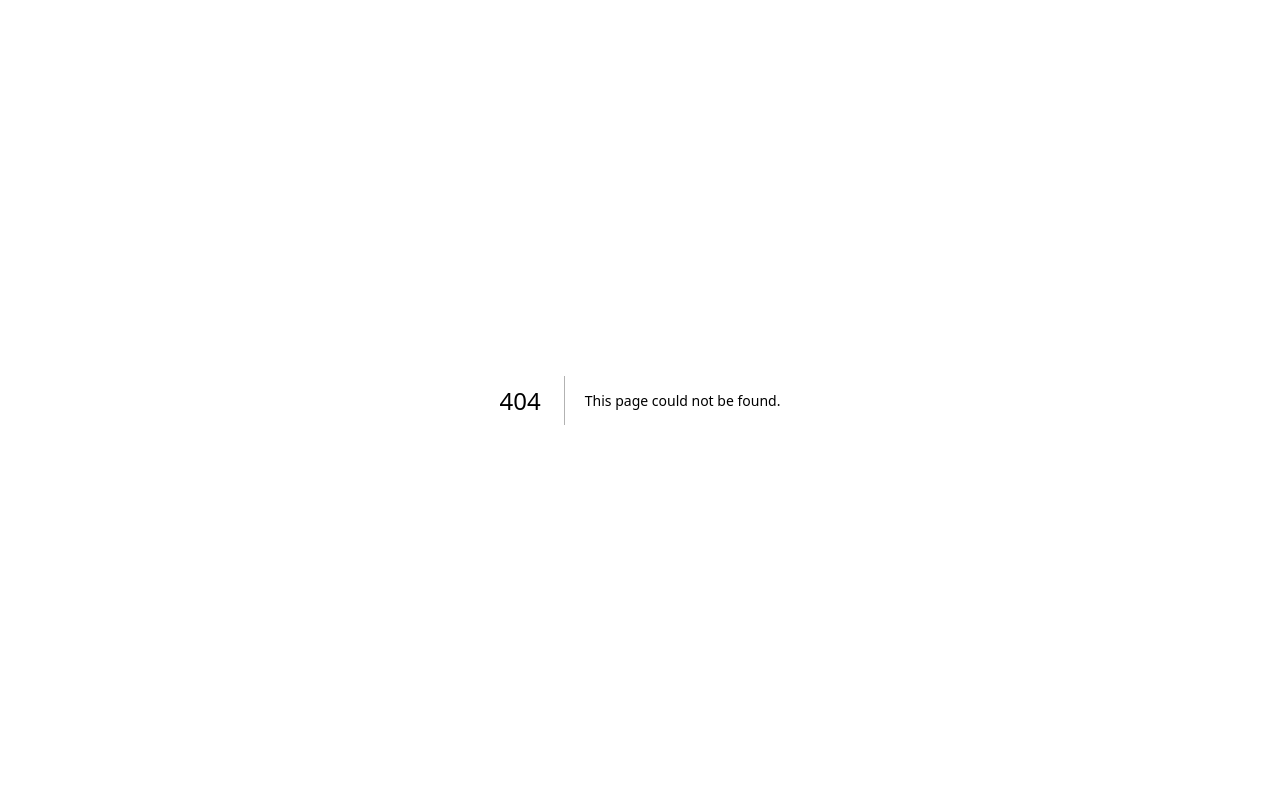
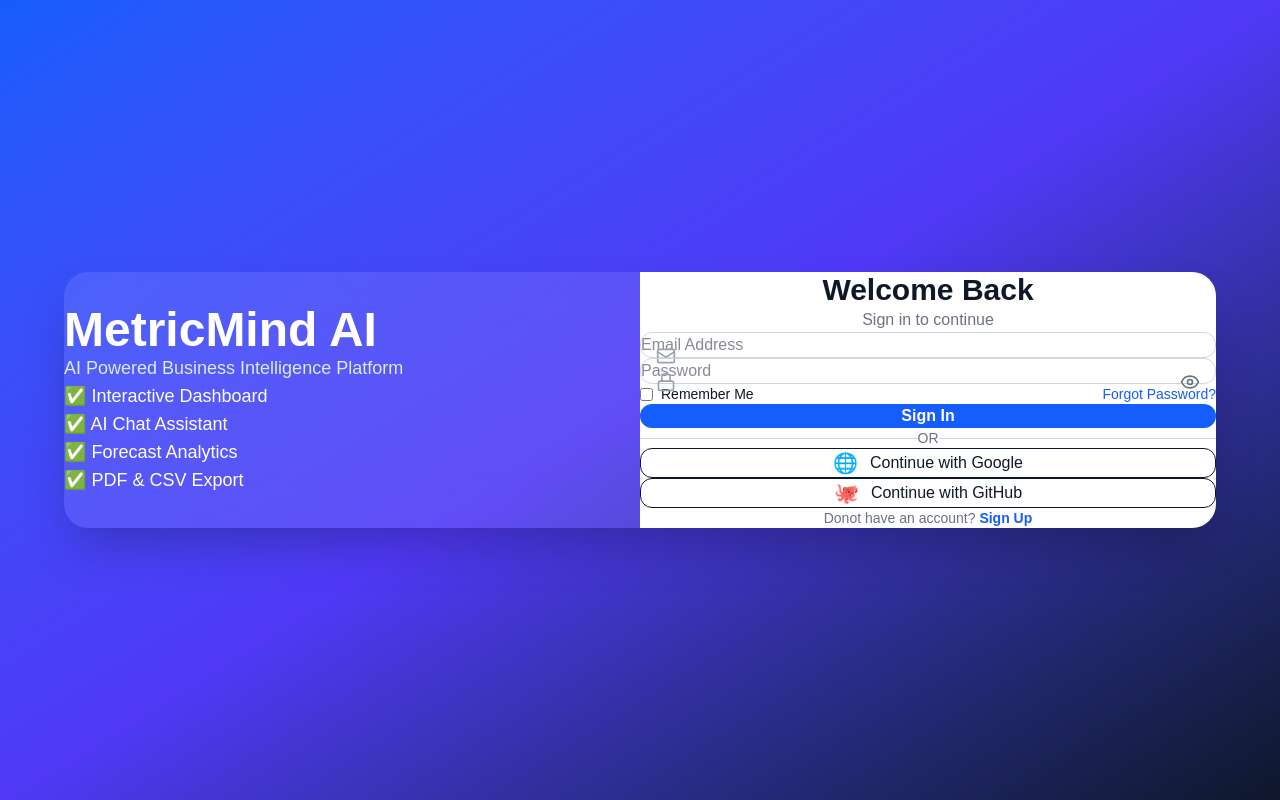
Before and after one commit to hifza-pixel/MetricMind_AI, a Next.js app in the folder metricmind-frontend/: page /login in a window 1280 px wide. Before the commit this address had no page. Built offline with nearby package versions, Linux system fonts and the light colour scheme.

Commit message:
Day 4: Login Module Complete

```diff
--- a/metricmind-frontend/src/app/ai-chat/page.tsx
+++ b/metricmind-frontend/src/app/ai-chat/page.tsx
@@ -27,7 +27,7 @@
 
   <ChatSidebar />
 
-  <div className="flex-1 flex flex-col"></div>
+  <div className="flex-1 flex flex-col">
 
           {/* Chat Area */}
           <div className="flex-1 overflow-y-auto p-6">
@@ -50,13 +50,9 @@
 </div>
 
           {/* Chat Input Placeholder */}
-          <div className="border-t border-slate-200 dark:border-slate-700 p-4">
-  <div className="rounded-xl border border-slate-300 dark:border-slate-600 p-3 text-gray-400">
-    Ask MetricMind AI anything...
-  </div>
+
+<ChatInput />
 </div>
-<ChatInput />
-
         </div>
 
       </div>
--- a/metricmind-frontend/src/app/dashboard/page.tsx
+++ b/metricmind-frontend/src/app/dashboard/page.tsx
@@ -2,42 +2,33 @@
 import KPICard from "../../components/cards/KPICard";
 import RevenueChart from "../../components/charts/RevenueChart";
 import SalesRegionChart from "../../components/charts/SalesRegionChart";
+
 export default function DashboardPage() {
   return (
     <DashboardLayout>
       <div className="space-y-6">
+
         <div>
           <h1 className="text-3xl font-bold">Executive Dashboard</h1>
           <p className="text-gray-500">
             Welcome to MetricMind AI Analytics Platform
           </p>
         </div>
+
+        {/* KPI Cards */}
         <div className="grid grid-cols-1 md:grid-cols-2 xl:grid-cols-4 gap-6">
-          <KPICard
-            title="Revenue"
-            value="₹12.8L"
-            change="+12%"
-          />
-          <KPICard
-            title="Profit"
-            value="₹3.4L"
-            change="+8%"
-          />
-          <KPICard
-            title="Orders"
-            value="2,356"
-            change="+15%"
-          />
-          <KPICard
-            title="Customers"
-            value="1,240"
-            change="+6%"
-          />
-          <div className="grid grid-cols-1 xl:grid-cols-2 gap-6">
-  <RevenueChart />
-  <SalesRegionChart />
-</div>
+          <KPICard title="Revenue" value="₹12.8L" change="+12%" />
+          <KPICard title="Profit" value="₹3.4L" change="+8%" />
+          <KPICard title="Orders" value="2,356" change="+15%" />
+          <KPICard title="Customers" value="1,240" change="+6%" />
         </div>
+
+        {/* Charts */}
+        <div className="grid grid-cols-1 xl:grid-cols-2 gap-6">
+          <RevenueChart />
+          <SalesRegionChart />
+        </div>
+
       </div>
     </DashboardLayout>
   );
--- /dev/null
+++ b/metricmind-frontend/src/app/login/page.tsx
@@ -0,0 +1,186 @@
+"use client";
+
+import { useState } from "react";
+import { motion } from "framer-motion";
+import {Mail,Lock,Eye,EyeOff,} from "lucide-react";
+
+export default function LoginPage() {
+  const [showPassword, setShowPassword] = useState(false);
+  const [rememberMe, setRememberMe] = useState(false);
+  const [loading, setLoading] = useState(false);
+  const [email, setEmail] = useState("");
+  const [password, setPassword] = useState("");
+  const [error, setError] = useState("");
+  const [success, setSuccess] = useState("");
+  const handleLogin = () => {
+    setError("");
+    setSuccess("");
+    if (!email || !password) {
+      setError("Please fill in all fields.");
+      return;
+    }
+    if (!email.includes("@")) {
+      setError("Please enter a valid email address.");
+      return;
+    }
+    if (password.length < 6) {
+      setError("Password must be at least 6 characters.");
+      return;
+    }
+    setLoading(true);
+    setTimeout(() => {
+      setLoading(false);
+      setSuccess("Login successful! Redirecting...");
+    }, 1500);
+  };
+  return (
+    <div className="min-h-screen bg-gradient-to-br from-blue-600 via-indigo-600 to-slate-900 flex items-center justify-center px-4">
+      <div className="grid lg:grid-cols-2 bg-white/10 backdrop-blur-xl rounded-3xl overflow-hidden shadow-2xl w-full max-w-6xl">
+        {/* Left Side */}
+        <div className="hidden lg:flex flex-col justify-center p-12 text-white">
+          <h1 className="text-5xl font-bold">MetricMind AI</h1>
+          <p className="mt-6 text-lg text-blue-100">
+            AI Powered Business Intelligence Platform
+          </p>
+          <ul className="mt-10 space-y-4 text-lg">
+            <li>✅ Interactive Dashboard</li>
+            <li>✅ AI Chat Assistant</li>
+            <li>✅ Forecast Analytics</li>
+            <li>✅ PDF & CSV Export</li>
+          </ul>
+        </div>
+        {/* Right Side */}
+        <motion.div
+          initial={{ opacity: 0, x: 40 }}
+          animate={{ opacity: 1, x: 0 }}
+          transition={{ duration: 0.6 }}
+          className="bg-white dark:bg-slate-900 p-10"
+        >
+          <h2 className="text-3xl font-bold text-center">
+            Welcome Back
+          </h2>
+          <p className="text-center text-gray-500 mt-2">
+            Sign in to continue
+          </p>
+          <form
+            className="mt-8 space-y-5"
+            onSubmit={(e) => e.preventDefault()}
+          >
+            {/* Email */}
+            <div className="relative">
+              <Mail
+                size={20}
+                className="absolute left-4 top-3.5 text-gray-400"
+              />
+              <input
+                type="email"
+                value={email}
+                onChange={(e) => setEmail(e.target.value)}
+                placeholder="Email Address"
+                className="w-full pl-12 pr-4 py-3 rounded-xl border border-gray-300 focus:outline-none focus:ring-2 focus:ring-blue-500"
+              />
+            </div>
+            {/* Password */}
+            <div className="relative">
+              <Lock
+                size={20}
+                className="absolute left-4 top-3.5 text-gray-400"
+              />
+              <input
+                type={showPassword ? "text" : "password"}
+                value={password}
+                onChange={(e) => setPassword(e.target.value)}
+                placeholder="Password"
+                className="w-full pl-12 pr-12 py-3 rounded-xl border border-gray-300 focus:outline-none focus:ring-2 focus:ring-blue-500"
+              />
+              <button
+                type="button"
+                onClick={() => setShowPassword(!showPassword)}
+                className="absolute right-4 top-3.5 text-gray-500"
+              >
+                {showPassword ? (
+                  <EyeOff size={20} />
+                ) : (
+                  <Eye size={20} />
+                )}
+              </button>
+            </div>
+            {/* Remember Me */}
+            <div className="flex items-center justify-between text-sm">
+              <label className="flex items-center gap-2 cursor-pointer">
+                <input
+                  type="checkbox"
+                  checked={rememberMe}
+                  onChange={() => setRememberMe(!rememberMe)}
+                />
+                Remember Me
+              </label>
+              <button
+                type="button"
+                className="text-blue-600 hover:underline"
+              >
+                Forgot Password?
+              </button>
+            </div>
+            {/* Error */}
+            {error && (
+              <div className="bg-red-100 border border-red-300 text-red-700 rounded-lg p-3 text-sm">
+                {error}
+              </div>
+            )}
+            {/* Success */}
+            {success && (
+              <div className="bg-green-100 border border-green-300 text-green-700 rounded-lg p-3 text-sm">
+                {success}
+              </div>
+            )}
+            {/* Sign In */}
+            <button
+              type="button"
+              onClick={handleLogin}
+              disabled={loading}
+              className="w-full bg-blue-600 hover:bg-blue-700 text-white rounded-xl py-3 font-semibold transition disabled:opacity-70"
+            >
+              {loading ? "Signing In..." : "Sign In"}
+            </button>
+            {/* OR Divider */}
+            <div className="flex items-center my-6">
+              <div className="flex-1 border-t border-gray-300"></div>
+              <span className="mx-4 text-gray-500 text-sm">
+                OR
+              </span>
+              <div className="flex-1 border-t border-gray-300"></div>
+            </div>
+            {/* Google */}
+            <button
+              type="button"
+              className="w-full border rounded-xl py-3 flex items-center justify-center gap-3 hover:bg-gray-100 transition"
+            >
+              <span className="text-xl">🌐</span>
+              Continue with Google
+            </button>
+            {/* GitHub */}
+            <button
+              type="button"
+              className="w-full mt-4 border rounded-xl py-3 flex items-center justify-center gap-3 hover:bg-gray-100 transition"
+            >
+
+              <span className="text-xl">🐙</span>
+              Continue with GitHub
+            </button>
+          </form>
+          {/* Sign Up */}
+          <p className="text-center text-sm text-gray-500 mt-6">
+            Donot have an account?{" "}
+            <a
+              href="#"
+              className="text-blue-600 font-semibold hover:underline"
+            >
+              Sign Up
+            </a>
+          </p>
+        </motion.div>
+      </div>
+    </div>
+  );
+}
--- a/metricmind-frontend/src/components/chat/ChatSidebar.tsx
+++ b/metricmind-frontend/src/components/chat/ChatSidebar.tsx
@@ -12,7 +12,7 @@
 
 export default function ChatSidebar() {
   return (
-    <div className="w-72 bg-slate-950 text-white flex flex-col border-r border-slate-800">
+    <div className="w-72 h-full bg-slate-950 text-white flex flex-col border-r border-slate-800">
 
       {/* Header */}
       <div className="p-5 border-b border-slate-800">
--- a/metricmind-frontend/src/components/layout/DashboardLayout.tsx
+++ b/metricmind-frontend/src/components/layout/DashboardLayout.tsx
@@ -10,7 +10,7 @@
     children,
 } :DashboardLayoutProps){
     return (
-        <div className="flex h-screen bg-slate-100 dark: bg-slate-900">
+        <div className="flex h-screen bg-slate-100 dark:bg-slate-900">
             <Sidebar/>
             <div className="flex flex-1 flex-col overflow-hidden">
                 <Navbar/>
```
